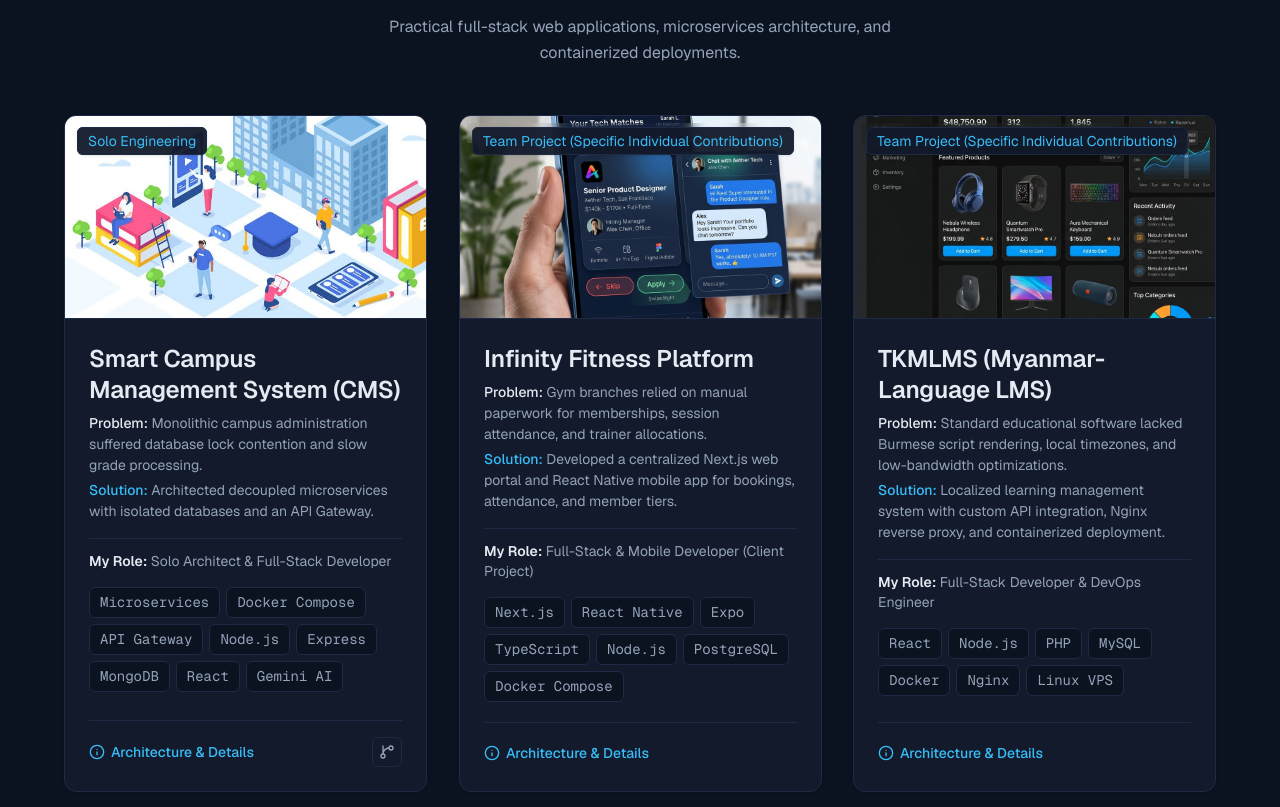
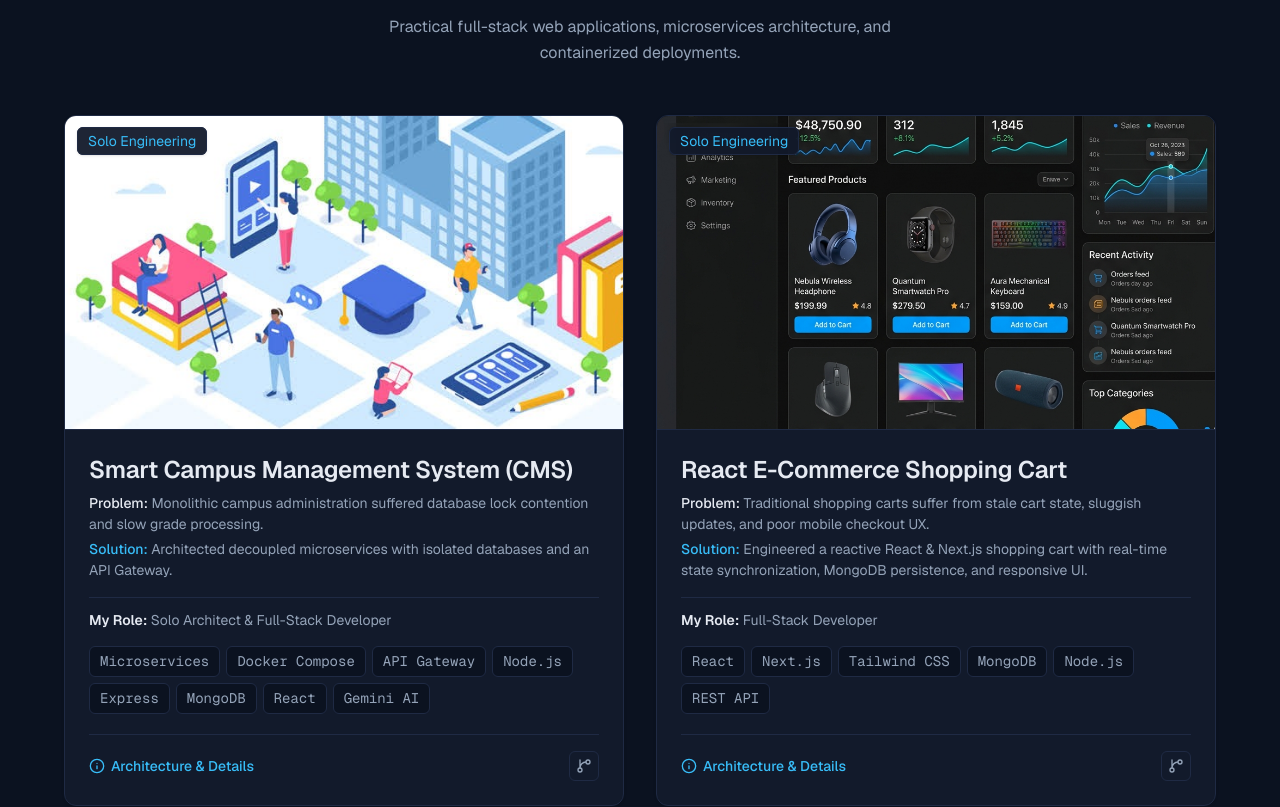
Before and after one commit to YeYintLin/my_porfolio, a Next.js app: page / in a window 1280 px wide. Shown: the part 913-1720 px from the top of the page. Built offline with nearby package versions, Linux system fonts and the light colour scheme.

Commit message:
feat(projects): add React Shopping Cart project with GitHub repository link

```diff
--- a/data/projects.json
+++ b/data/projects.json
@@ -10,12 +10,12 @@
   },
   {
     "id": "2",
-    "title": "Next.js E-Commerce Platform",
-    "description": "High-performance digital storefront with real-time cart state management, responsive product catalog, checkout workflow, and administrative inventory controls.",
+    "title": "React E-Commerce Shopping Cart",
+    "description": "High-performance digital storefront with real-time cart state management, responsive product catalog, checkout workflow, and MongoDB persistence.",
     "image": "/projects/ecommerce_mockup.png",
-    "tags": ["Next.js", "React 19", "Tailwind CSS", "Node.js", "REST API"],
-    "liveUrl": "https://github.com/YeYintLin/Shopping_Cart_Project",
-    "githubUrl": "https://github.com/YeYintLin/Shopping_Cart_Project"
+    "tags": ["React", "Next.js", "Tailwind CSS", "MongoDB", "REST API"],
+    "liveUrl": "https://github.com/YeYintLin/react_project",
+    "githubUrl": "https://github.com/YeYintLin/react_project"
   },
   {
     "id": "3",
--- a/src/components/Projects.tsx
+++ b/src/components/Projects.tsx
@@ -31,13 +31,13 @@ export default function Projects() {
           </p>
         </motion.div>
 
-        {/* Compact Grid: exactly 3 featured projects */}
+        {/* Featured Projects Grid (Balanced 2x2) */}
         <motion.div
           initial={{ opacity: 0, y: 16 }}
           whileInView={{ opacity: 1, y: 0 }}
           viewport={{ once: true, margin: "-60px" }}
           transition={{ duration: 0.45, delay: 0.1, ease: [0.22, 1, 0.36, 1] }}
-          className="grid grid-cols-1 md:grid-cols-2 lg:grid-cols-3 gap-6 sm:gap-8"
+          className="grid grid-cols-1 md:grid-cols-2 gap-6 sm:gap-8"
         >
           {FEATURED_PROJECTS.map((project) => (
             <ProjectCard
--- a/src/data/projects.ts
+++ b/src/data/projects.ts
@@ -90,6 +90,49 @@ export const FEATURED_PROJECTS: FeaturedProject[] = [
       <rect x="550" y="150" width="130" height="50" rx="6" fill="#121A2B" stroke="#38BDF8" stroke-width="1.5"/>
       <text x="615" y="175" fill="#E6EAF2" font-size="11" font-family="var(--font-mono), monospace" text-anchor="middle">MongoDB (Fin)</text>
       <text x="615" y="189" fill="#94A3B8" font-size="9" font-family="var(--font-mono), monospace" text-anchor="middle">Ledger & Payments</text>
+    </svg>`,
+    verifiedInRepo: true,
+  },
+  {
+    id: "shopping-cart",
+    slug: "react-ecommerce-shopping-cart",
+    title: "React E-Commerce Shopping Cart",
+    oneLiner: {
+      problem: "Traditional shopping carts suffer from stale cart state, sluggish updates, and poor mobile checkout UX.",
+      solution: "Engineered a reactive React & Next.js shopping cart with real-time state synchronization, MongoDB persistence, and responsive UI.",
+    },
+    role: "Full-Stack Developer",
+    teamContext: "Solo Engineering",
+    image: "/projects/ecommerce_mockup.png",
+    tags: ["React", "Next.js", "Tailwind CSS", "MongoDB", "Node.js", "REST API"],
+    githubUrl: "https://github.com/YeYintLin/react_project",
+    liveUrl: undefined,
+    description:
+      "A modular e-commerce shopping cart web application built with React and Next.js backend services. Features dynamic product filtering, real-time quantity adjustments, persistent cart sessions backed by MongoDB, and an optimized, frictionless checkout flow.",
+    architectureDetails: [
+      "Modular React client with stateful cart context and optimistic UI updates",
+      "Next.js API route handlers managing inventory queries and cart session payloads",
+      "MongoDB database integration for persistent item catalogs and order records",
+      "Clean RESTful communication between frontend components and backend services",
+    ],
+    architectureSvg: `<svg viewBox="0 0 680 180" fill="none" xmlns="http://www.w3.org/2000/svg" className="w-full h-auto">
+      <rect x="20" y="55" width="140" height="70" rx="8" fill="#121A2B" stroke="#38BDF8" stroke-width="1.5"/>
+      <text x="90" y="88" fill="#E6EAF2" font-size="11" font-family="var(--font-mono), monospace" text-anchor="middle" font-weight="bold">React SPA</text>
+      <text x="90" y="104" fill="#94A3B8" font-size="9" font-family="var(--font-mono), monospace" text-anchor="middle">Cart State & UI</text>
+
+      <path d="M160 90 H240" stroke="#38BDF8" stroke-width="1.5"/>
+      <polygon points="240,86 248,90 240,94" fill="#38BDF8"/>
+
+      <rect x="250" y="55" width="160" height="70" rx="8" fill="#121A2B" stroke="#F59E0B" stroke-width="1.5"/>
+      <text x="330" y="88" fill="#E6EAF2" font-size="11" font-family="var(--font-mono), monospace" text-anchor="middle" font-weight="bold">Next.js Backend</text>
+      <text x="330" y="104" fill="#94A3B8" font-size="9" font-family="var(--font-mono), monospace" text-anchor="middle">REST Cart & Orders API</text>
+
+      <path d="M410 90 H490" stroke="#38BDF8" stroke-width="1.5"/>
+      <polygon points="490,86 498,90 490,94" fill="#38BDF8"/>
+
+      <rect x="500" y="55" width="160" height="70" rx="8" fill="#121A2B" stroke="#38BDF8" stroke-width="1.5"/>
+      <text x="580" y="88" fill="#E6EAF2" font-size="11" font-family="var(--font-mono), monospace" text-anchor="middle" font-weight="bold">MongoDB</text>
+      <text x="580" y="104" fill="#94A3B8" font-size="9" font-family="var(--font-mono), monospace" text-anchor="middle">Products & Cart Items</text>
     </svg>`,
     verifiedInRepo: true,
   },
```
